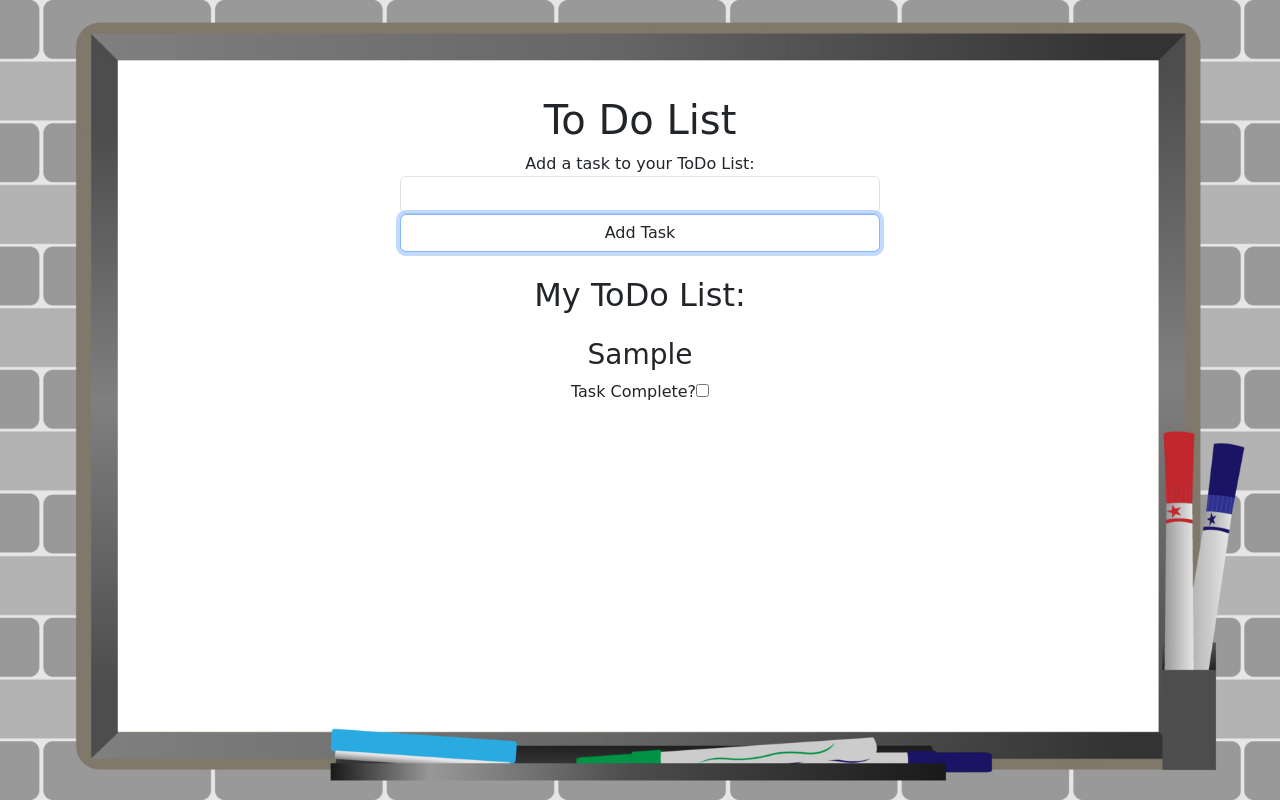
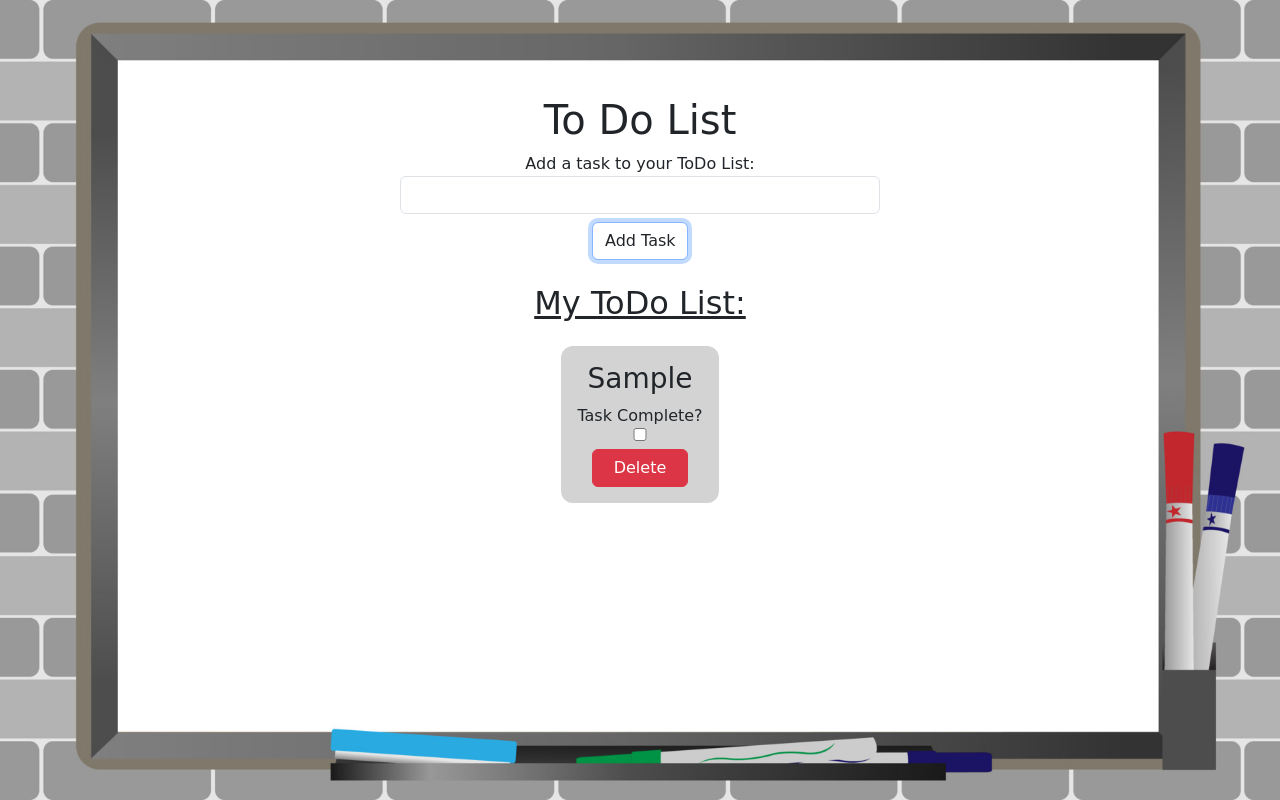
Before and after one commit to friendly-misanthrope/Dojo-ToDo_List, a React (Create React App) app: page / in a window 1280 px wide. Both pictures are taken after typing "Sample" into the empty fields and a click on the input "Add Task". Built offline with nearby package versions, Linux system fonts and the light colour scheme.

Commit message:
added custom styling for displaying todos

```diff
--- a/src/components/DisplayToDos.css
+++ b/src/components/DisplayToDos.css
@@ -4,16 +4,26 @@
 
 .all-todos {
   display: flex;
-  max-width: 25rem;
+  max-width: 40rem;
   flex-wrap: wrap;
-  justify-content: space-evenly;
+  justify-content: space-around;
   margin: 0 auto;
 }
 
 .one-todo {
-  margin: 1rem auto;
+  margin: 1rem;
+  display: flex;
+  flex-direction: column;
+  background-color: lightgray;
+  padding: 1rem;
+  border-radius: 0.75rem;
 }
 
-/* .each-todo-container {
+.btn {
+  width: 6rem;
+  margin: 0.5rem auto 0;
+}
 
-} */
+h2 {
+  text-decoration: underline;
+}
--- a/src/components/DisplayToDos.jsx
+++ b/src/components/DisplayToDos.jsx
@@ -14,6 +14,7 @@ const DisplayToDos = (props) => {
               <div key={index} className="one-todo">
                 <h3 className="task-content">{item.content}</h3>
                 <span>Task Complete?</span><input type="checkbox" />
+                <button className="btn btn-danger">Delete</button>
               </div>
             </div>
           ))
```
